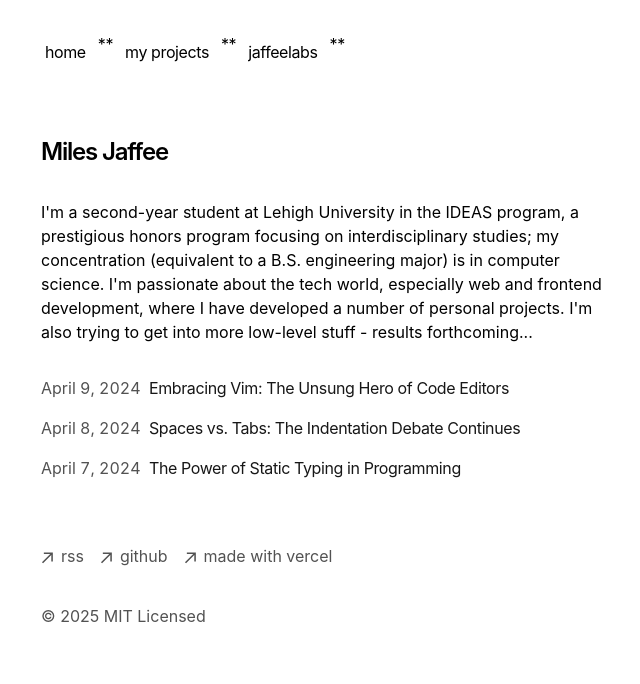
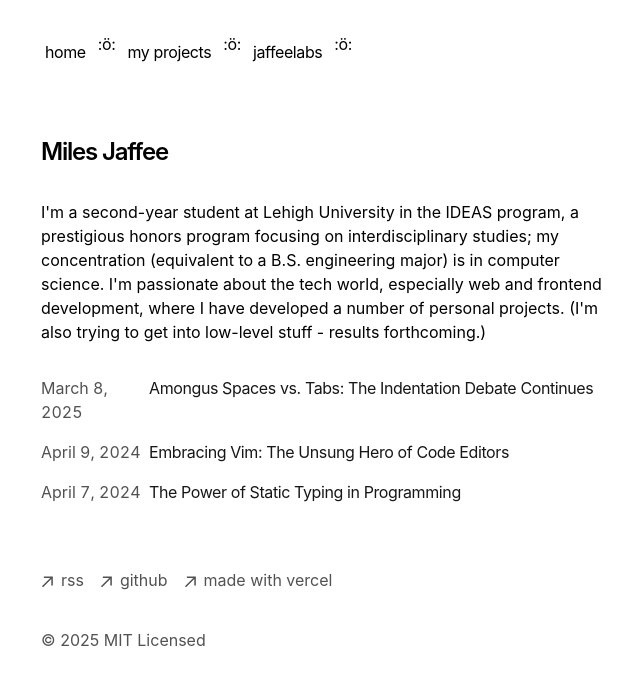
Before and after one commit to milesjaffee/miles-jaffee-portfolio, a Next.js app: page / in a window 1280 px wide. Shown: the top 684 px of the page, without its empty margins (311-951 px from the left). Built offline with nearby package versions, Linux system fonts and the light colour scheme.

Commit message:
some experiments with formatting

```diff
--- a/app/blog/posts/spaces-vs-tabs.mdx
+++ b/app/blog/posts/spaces-vs-tabs.mdx
@@ -1,6 +1,6 @@
 ---
-title: 'Spaces vs. Tabs: The Indentation Debate Continues'
-publishedAt: '2024-04-08'
+title: 'Amongus Spaces vs. Tabs: The Indentation Debate Continues'
+publishedAt: '2025-03-08'
 summary: 'Explore the enduring debate between using spaces and tabs for code indentation, and why this choice matters more than you might think.'
 ---
 
--- a/app/components/nav.tsx
+++ b/app/components/nav.tsx
@@ -32,7 +32,7 @@ export function Navbar() {
                 >
                   {name}
                 </Link>
-                **
+                :ö:
                 </>
               )
             })}
--- a/app/layout.tsx
+++ b/app/layout.tsx
@@ -12,7 +12,7 @@ export const metadata: Metadata = {
   metadataBase: new URL(baseUrl),
   title: {
     default: 'Miles Jaffee\'s Portfolio',
-    template: '%s | Next.js Portfolio Starter',
+    template: '%s | Miles Jaffee\'s Portfolio',
   },
   description: 'This is my portfolio.',
   openGraph: {
@@ -47,7 +47,7 @@ export default function RootLayout({
     <html
       lang="en"
       className={cx(
-        'text-black bg-light-gray dark:text-white dark:bg-black',
+        'text-black bg-cream dark:text-white dark:bg-black',
         GeistSans.variable,
         GeistMono.variable
       )}
--- a/app/page.tsx
+++ b/app/page.tsx
@@ -7,7 +7,7 @@ export default function Page() {
         Miles Jaffee
       </h1>
       <p className="mb-4">
-        {`I'm a second-year student at Lehigh University in the IDEAS program, a prestigious honors program focusing on interdisciplinary studies; my concentration (equivalent to a B.S. engineering major) is in computer science. I'm passionate about the tech world, especially web and frontend development, where I have developed a number of personal projects. I'm also trying to get into more low-level stuff - results forthcoming...`}
+        {`I'm a second-year student at Lehigh University in the IDEAS program, a prestigious honors program focusing on interdisciplinary studies; my concentration (equivalent to a B.S. engineering major) is in computer science. I'm passionate about the tech world, especially web and frontend development, where I have developed a number of personal projects. (I'm also trying to get into low-level stuff - results forthcoming.)`}
       </p>
       <div className="my-8">
         <BlogPosts />
```
Also changed, not shown: app/not-found.tsx (+2 -0 lines), 1 other file (tests, documents, lock files or other folders).
